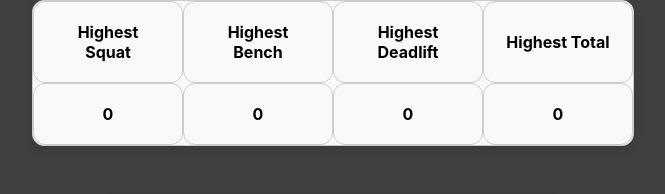
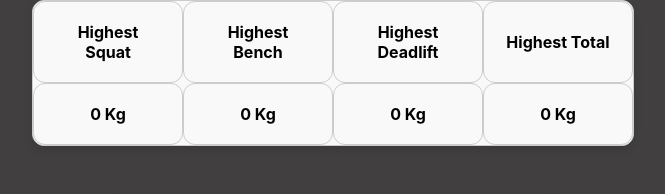
Before and after one commit to LReed03/powerlifting-analysis, a React (Create React App) app: page / in a window 1280 px wide. Shown: the top 194 px of the page, without its empty margins (307-972 px from the left). Built offline with nearby package versions, Linux system fonts and the light colour scheme.

Commit message:
Added kg to the displayed text

```diff
--- a/src/HighestLifts.js
+++ b/src/HighestLifts.js
@@ -9,10 +9,10 @@ function HighestLifts(props) {
       <div className="grid-item">Highest Deadlift</div>
       <div className="grid-item">Highest Total</div>
 
-      <div className="grid-item">{props.maxSquat}</div>
-      <div className="grid-item">{props.maxBench}</div>
-      <div className="grid-item">{props.maxDeadlift}</div>
-      <div className="grid-item">{props.maxTotal}</div>
+      <div className="grid-item">{props.maxSquat} Kg</div>
+      <div className="grid-item">{props.maxBench} Kg</div>
+      <div className="grid-item">{props.maxDeadlift} Kg</div>
+      <div className="grid-item">{props.maxTotal} Kg</div>
     </div>
   );
 }
```
